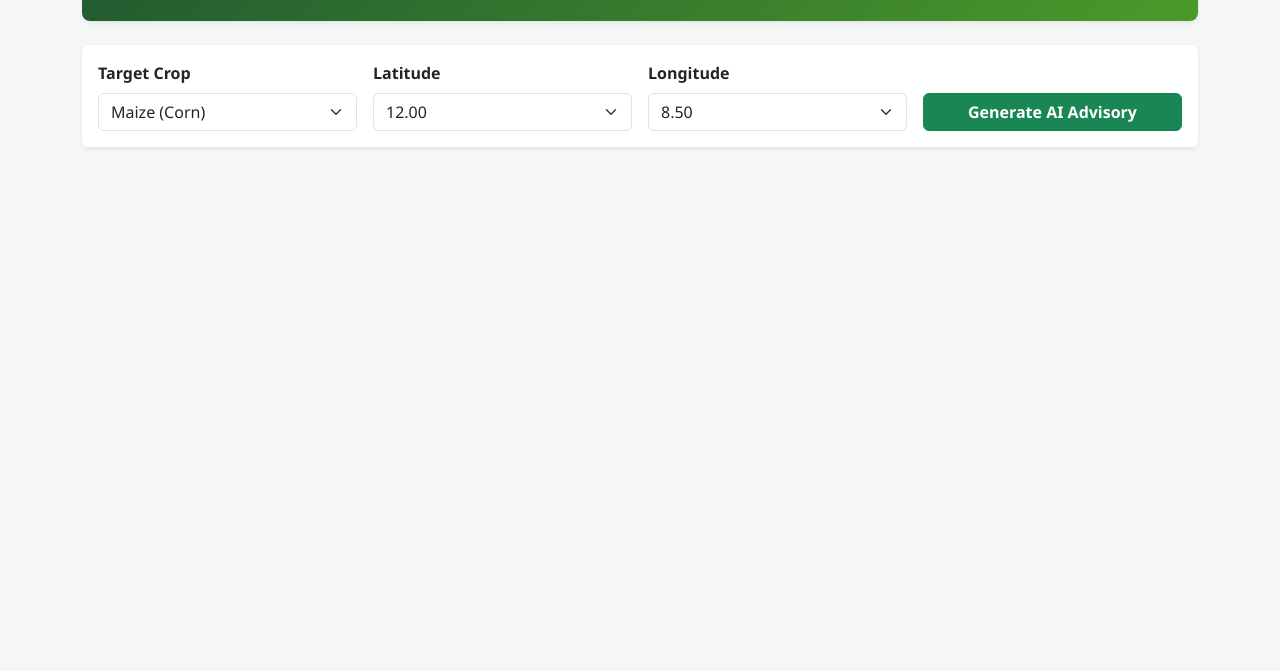
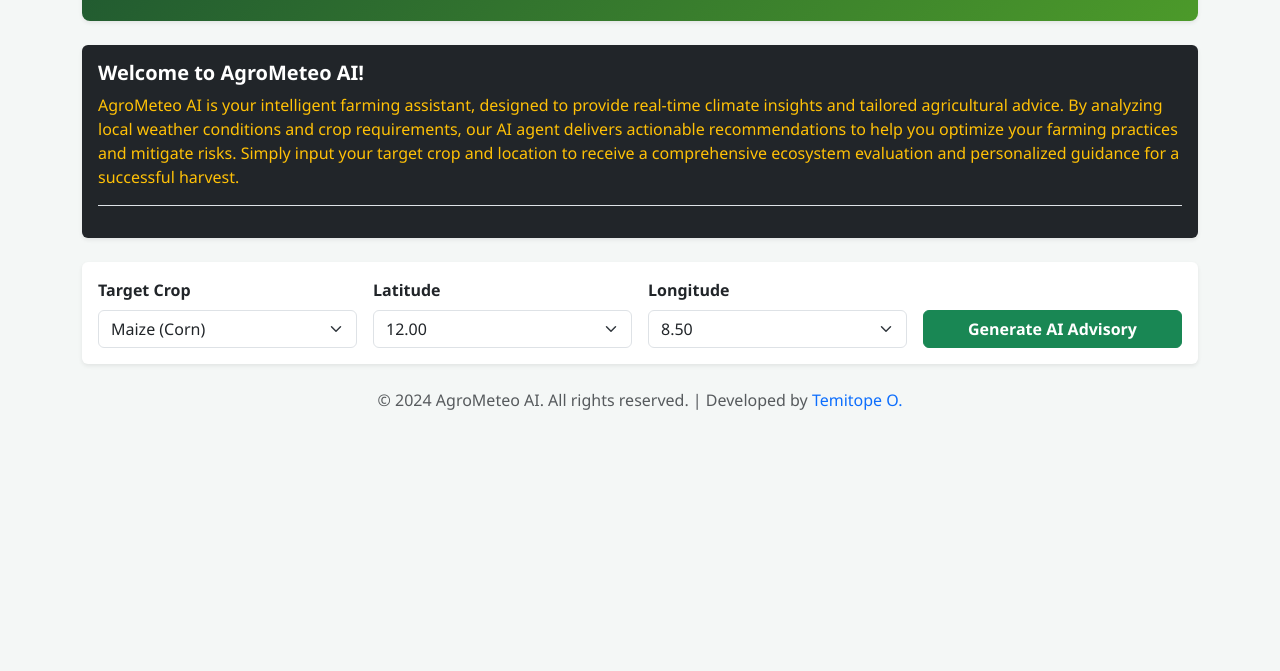
Before and after one commit to Topstar2ng/agrometeoAgent, a website: page public/index.html in a window 1280 px wide. Shown: the part 129-800 px from the top of the page. Drawn offline with nearby package versions, Linux system fonts and the light colour scheme.

Commit message:
first commit

```diff
--- a/public/index.html
+++ b/public/index.html
@@ -5,6 +5,8 @@
     <meta name="viewport" content="width=device-width, initial-scale=1.0">
     <title>AgroMeteo AI Dashboard</title>
     <link href="https://cdn.jsdelivr.net/npm/bootstrap@5.3.0/dist/css/bootstrap.min.css" rel="stylesheet">
+    <!--bootstrap icon-->
+    <link rel="stylesheet" href="https://cdn.jsdelivr.net/npm/bootstrap-icons@1.10.5/font/bootstrap-icons.css">
     <script src="https://unpkg.com/vue@3/dist/vue.global.js"></script>
     <script src="https://cdn.jsdelivr.net/npm/chart.js"></script>
     <style>
@@ -26,8 +28,17 @@
             <p class="lead mb-0">A Farmer's Intelligent Climate Assistant</p>
         </div>
         <div class="bg-white text-dark p-2 rounded shadow-sm mt-2 mt-md-0">
-            <strong>System Status:</strong> Live Operational Pod
+            <strong>System Status:</strong> <!--check the connection status and display here-->
+            <span id="status"></span>
         </div>
+    </div>
+
+    <!--create a card to briefly explain the application-->
+    <div class="card p-3 mb-4 bg-dark text-warning shadow-sm border-0">
+        <h5 class="fw-bold text-white mb-2">Welcome to AgroMeteo AI!</h5>
+        <p class="border-bottom pb-3">
+            AgroMeteo AI is your intelligent farming assistant, designed to provide real-time climate insights and tailored agricultural advice. By analyzing local weather conditions and crop requirements, our AI agent delivers actionable recommendations to help you optimize your farming practices and mitigate risks. Simply input your target crop and location to receive a comprehensive ecosystem evaluation and personalized guidance for a successful harvest.
+        </p>
     </div>
 
     <div class="card p-3 mb-4 shadow-sm border-0">
@@ -119,6 +130,11 @@
         </div>
 
     </div>
+    <!--include a footer-->
+    <div class="text-center text-muted mt-4 mb-2">
+        &copy; 2024 AgroMeteo AI. All rights reserved. | Developed by <a href="https://portfolio.tecspectratechnologies.com/" target="_blank" class="text-decoration-none">Temitope O.</a>
+    </div>
+
 </div>
 
 <script>
```
